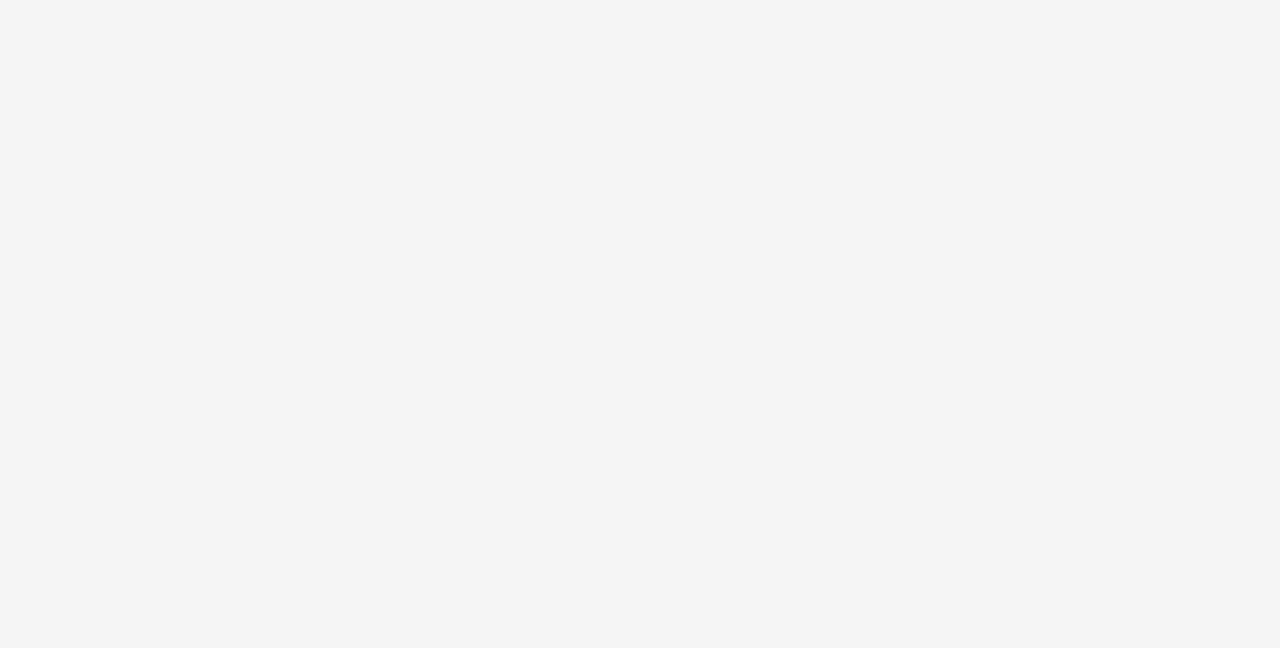
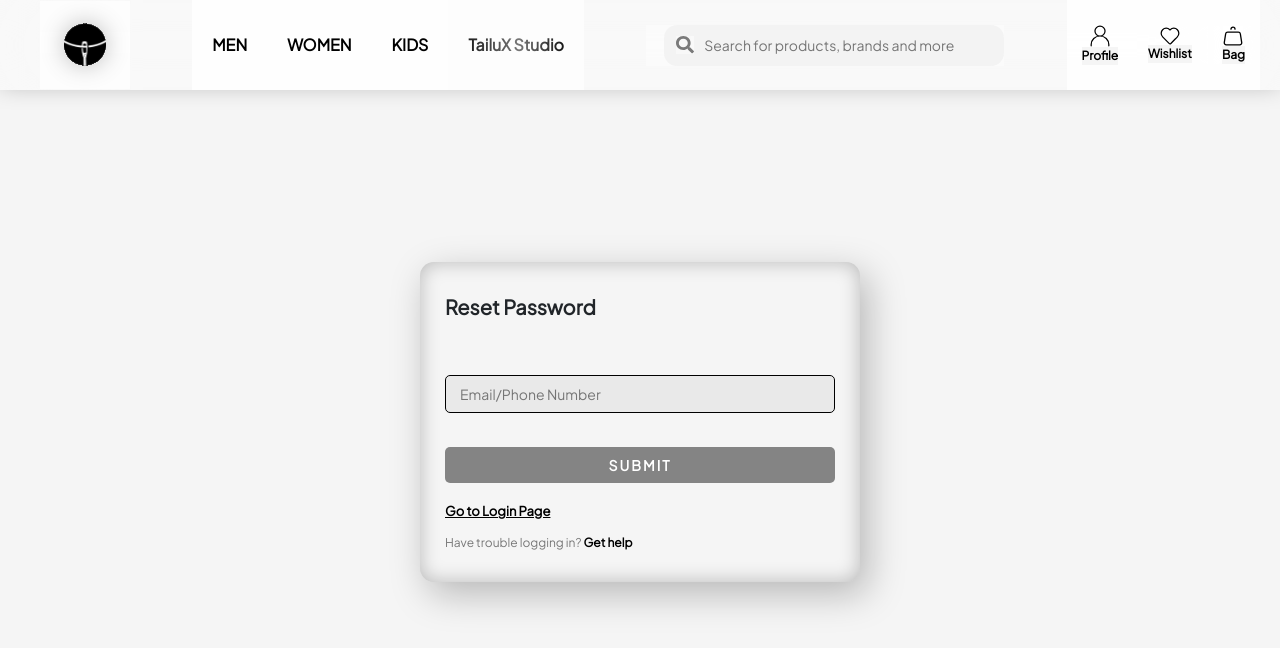
Before and after one commit to iamshiv007/tailux, a React (Create React App) app: page /resetPassword in a window 1280 px wide. Before the commit this address had no page. Shown: the top 648 px of the page. Built offline with nearby package versions, Linux system fonts and the light colour scheme.

Commit message:
ResetPasswordComponent Completed

```diff
--- a/src/App.js
+++ b/src/App.js
@@ -7,6 +7,8 @@ import LogInSignUp1 from './components/user/LogInSignUp1';
 import OtpPage from './components/user/OtpPage';
 import CreateAccount from './components/user/CreateAccount';
 import Login from './components/user/Login';
+import ResetPassword from './components/user/ResetPassword';
+import ResetPasswordOtp from './components/user/ResetPasswordOtp';
 
 function App() {
   return (
@@ -19,6 +21,8 @@ function App() {
       <Route path='/otpPage' element={<OtpPage/>} />
       <Route path='/createAccount' element={<CreateAccount/>} />
       <Route path='/login' element={<Login/>} />
+      <Route path='/resetPassword' element={<ResetPassword/>} />
+      <Route path='/resetPasswordOtp' element={<ResetPasswordOtp/>} />
     </Routes>
     </BrowserRouter>
   );
--- /dev/null
+++ b/src/components/user/ResetPassword.jsx
@@ -0,0 +1,43 @@
+import React, { Fragment } from 'react'
+import Navbar from "../layout/navbar/Navbar";
+
+import FacebookIcon2 from "../../assests/images/FacebookIcon2.svg";
+import GoogleIcon from "../../assests/images/GoogleIcon.svg";
+import { Link } from "react-router-dom";
+
+
+const ResetPassword = () => {
+  return (
+    <Fragment>
+    <Navbar />
+
+    <div className="screenH">
+      <div className="loginContainer box1">
+        <p className="heading2">Reset Password</p>
+
+        <input
+          placeholder="Email/Phone Number"
+          className="input1 mt-5 mb-4"
+          type="text"
+          name=""
+          id=""
+        />
+
+        <button className="btn1">SUBMIT</button>
+
+        <Link to='/login' className="text3">Go to Login Page</Link>
+
+        <p className="text1">
+          Have trouble logging in?{" "}
+          <Link className="text2" to="/">
+            {" "}
+            Get help
+          </Link>
+        </p>
+      </div>
+    </div>
+  </Fragment>
+  )
+}
+
+export default ResetPassword
```
Also changed, not shown: src/components/user/ResetPassword.css (added).
